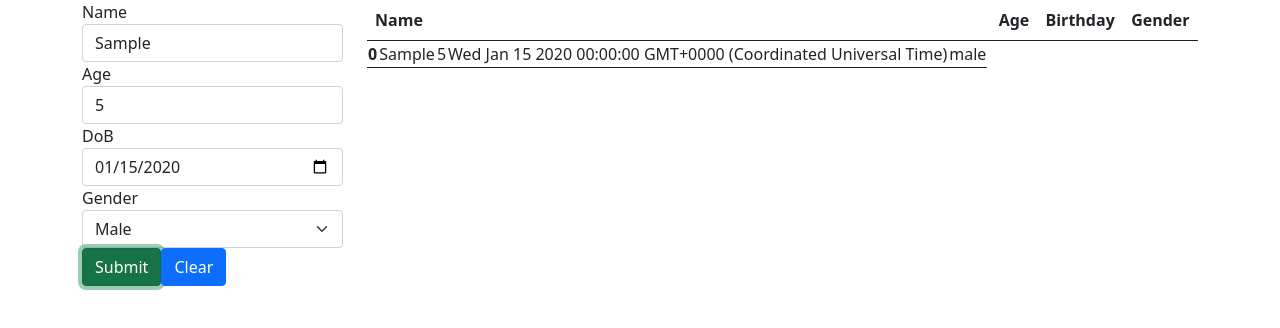
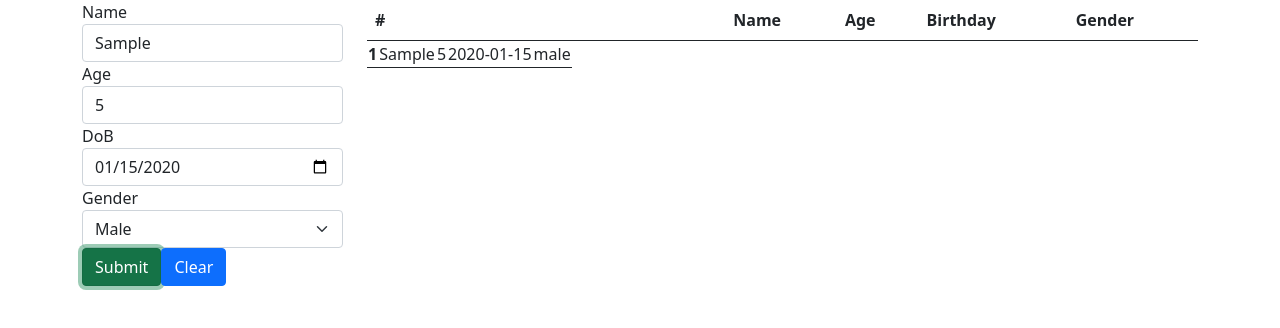
Before and after one commit to TysonP11/angular-exercise, an Angular app: page / in a window 1280 px wide. Both pictures are taken after typing "Sample", "5", "2020-01-15" into the empty fields and a click on the button "Submit". Shown: the top 328 px of the page. Built offline with nearby package versions, Linux system fonts and the light colour scheme.

Commit message:
show input data in table

```diff
--- a/src/app/user/user-list/user-item/user-item.component.html
+++ b/src/app/user/user-list/user-item/user-item.component.html
@@ -1,7 +1,7 @@
 <tr>
-    <th scope="row">{{indexOfUser}}</th>
+    <th scope="row">{{indexOfUser + 1}}</th>
     <td>{{user.name}}</td>
     <td>{{user.age}}</td>
-    <td>{{user.birthDay}}</td>
+    <td>{{birthday}}</td>
     <td>{{user.gender}}</td>
 </tr>
--- a/src/app/user/user-list/user-item/user-item.component.ts
+++ b/src/app/user/user-list/user-item/user-item.component.ts
@@ -1,18 +1,39 @@
 import { User } from './../../../core/models/user.model';
-import { Component, Input, OnInit } from '@angular/core';
+import { Component, Input, OnInit, AfterViewChecked } from '@angular/core';
 
 @Component({
   selector: 'app-user-item',
   templateUrl: './user-item.component.html',
   styleUrls: ['./user-item.component.css']
 })
-export class UserItemComponent implements OnInit {
+export class UserItemComponent implements OnInit, AfterViewChecked {
 
   @Input() user: User
   @Input() indexOfUser: string
+  birthday: string = ''
   constructor() { }
 
   ngOnInit(): void {
+    this.birthday = this.formatDate(this.user.birthDay)
+    console.log(this.birthday)
   }
 
+  formatDate(date) {
+    var d = new Date(date),
+        month = '' + (d.getMonth() + 1),
+        day = '' + d.getDate(),
+        year = d.getFullYear();
+
+    if (month.length < 2)
+        month = '0' + month;
+    if (day.length < 2)
+        day = '0' + day;
+
+    return [year, month, day].join('-');
 }
+
+  ngAfterViewChecked(){
+    // console.log(this.formatDate(this.user.birthDay))
+    // console.log(this.birthday)
+  }
+}
--- a/src/app/user/user-list/user-list.component.html
+++ b/src/app/user/user-list/user-list.component.html
@@ -3,6 +3,7 @@
         <table class="table">
             <thead>
                 <tr>
+                    <th scope="col">#</th>
                     <th scope="col">Name</th>
                     <th scope="col">Age</th>
                     <th scope="col">Birthday</th>
```
